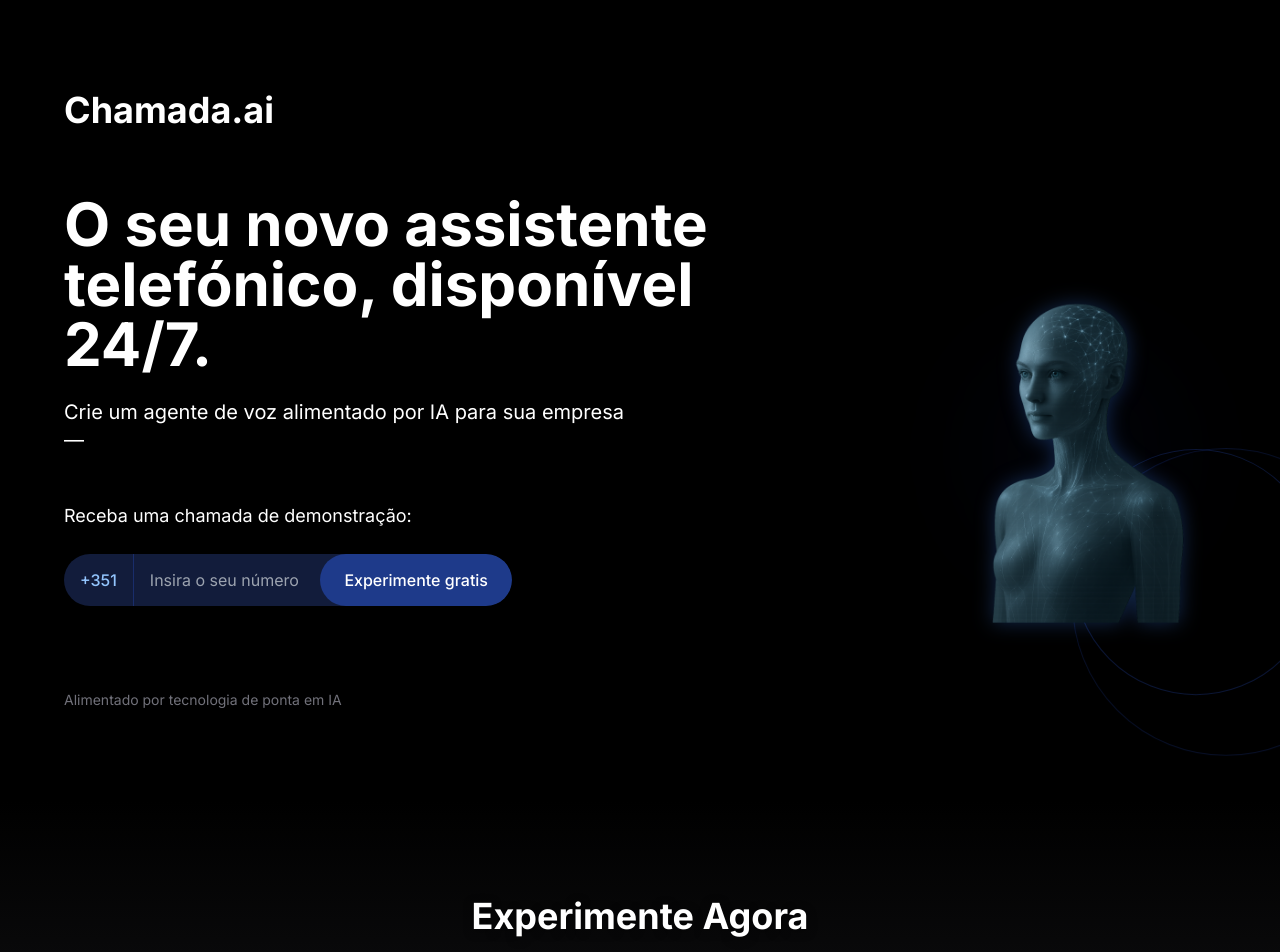
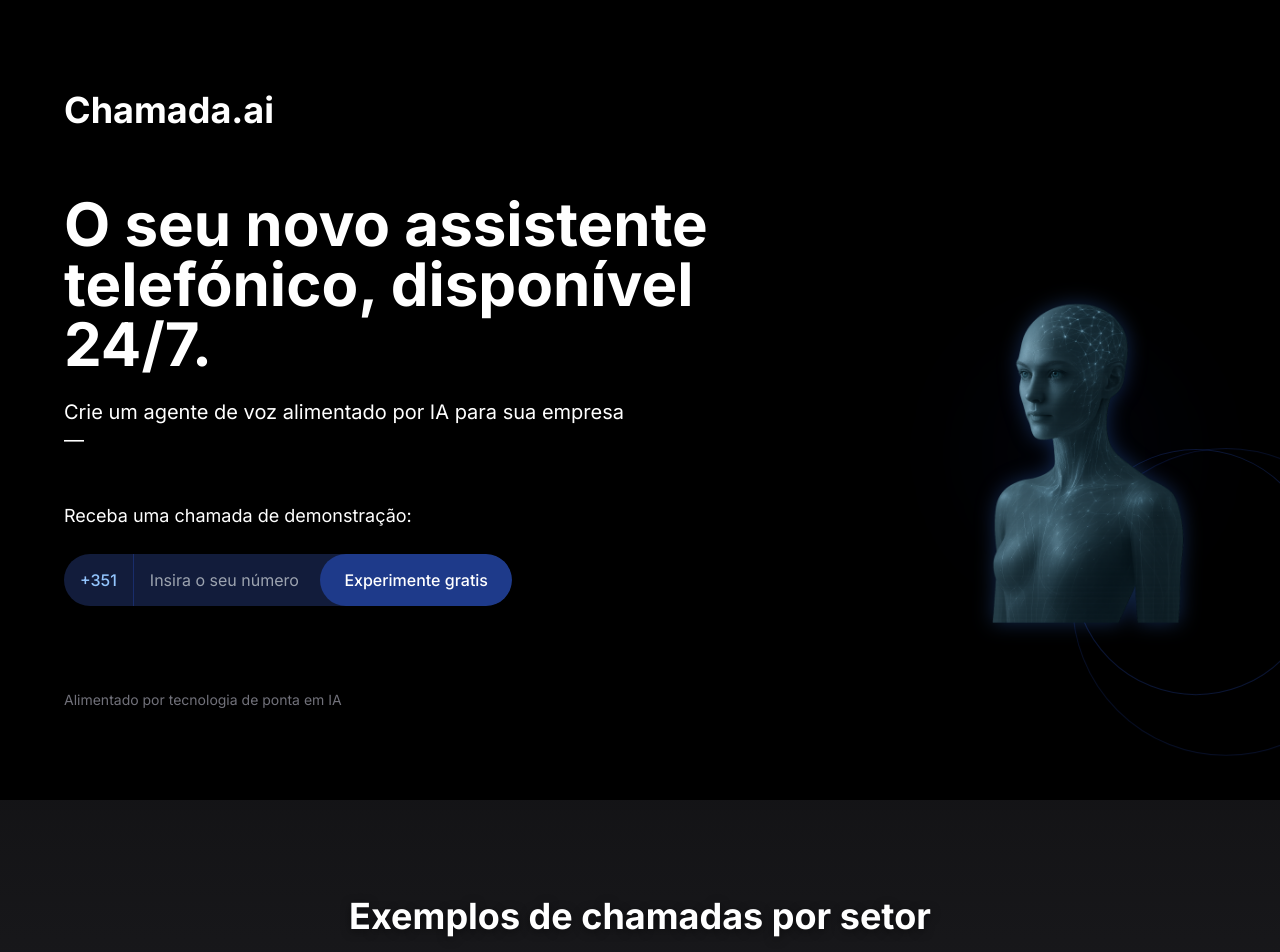
Before and after one commit to millitarget/chamada.ai, a Next.js app: page / in a window 1280 px wide. Shown: the top 952 px of the page. Built offline with nearby package versions, Linux system fonts and the light colour scheme.

Commit message:
remove section

```diff
--- a/src/app/page.tsx
+++ b/src/app/page.tsx
@@ -2,7 +2,6 @@
 
 import React from 'react';
 import HeroSection from '@/components/HeroSection';
-import PhoneInputSection from '../components/PhoneInputSection';
 import ExamplesSection from '../components/ExamplesSection';
 import Footer from '@/components/Footer';
 
@@ -10,7 +9,6 @@ export default function Home() {
   return (
     <main className="flex min-h-screen flex-col items-center bg-gradient-to-b from-black via-zinc-900 to-zinc-950">
       <HeroSection />
-      <PhoneInputSection />
       <ExamplesSection />
       <Footer />
     </main>
```
